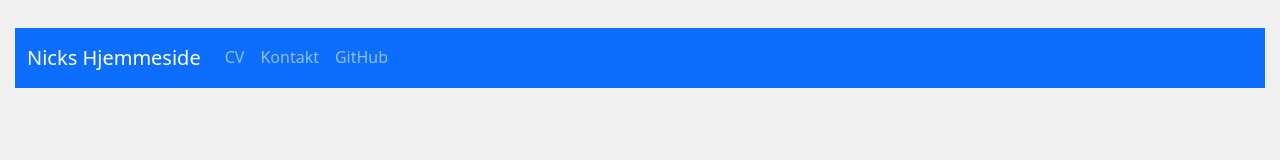
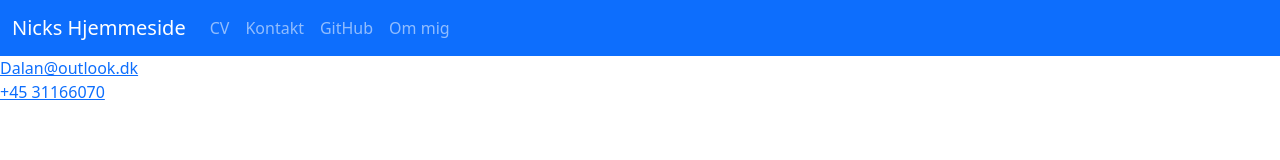
Before and after one commit to NickDieni/Hjemmeside-Nick, a plain HTML site: page Om.html in a window 1280 px wide. Drawn offline with nearby package versions, Linux system fonts and the light colour scheme.

Commit message:
test med yd

```diff
--- a/Om.html
+++ b/Om.html
@@ -6,8 +6,7 @@
     <meta charset="utf-8">
     <meta name="viewport" content="width=device-width, initial-scale=1">
     <link href="https://cdn.jsdelivr.net/npm/bootstrap@5.2.0/dist/css/bootstrap.min.css" rel="stylesheet" integrity="sha384-gH2yIJqKdNHPEq0n4Mqa/HGKIhSkIHeL5AyhkYV8i59U5AR6csBvApHHNl/vI1Bx" crossorigin="anonymous">
-    <link rel="stylesheet" href="css/normalize.css">
-    <link rel="stylesheet" href="css/main.css">
+
 </head>
 <body>
 
@@ -28,11 +27,19 @@
           <li class="nav-item">
             <a class="nav-link" href="https://github.com/NickDieni" target="_blank">GitHub</a>
           </li>
+          <li class="nav-item">
+            <a class="nav-link" href="./Om.html">Om mig</a>
+          </li>
         </ul>
       </div>
     </div>
   </nav>
 
+  <address>
+    <a href="mailto:Dalan@outlook.dk">Dalan@outlook.dk</a><br>
+    <a href="tel:+4531166070">+45 31166070</a>
+  </address>
+
 <script src="https://cdn.jsdelivr.net/npm/bootstrap@5.2.0/dist/js/bootstrap.bundle.min.js" integrity="sha384-A3rJD856KowSb7dwlZdYEkO39Gagi7vIsF0jrRAoQmDKKtQBHUuLZ9AsSv4jD4Xa" crossorigin="anonymous"></script>
 </body>
 </html>
```
Also changed, not shown: CV.html (+3 -0 lines), KontaktListe.html (+3 -0 lines), index.html (+3 -0 lines).
